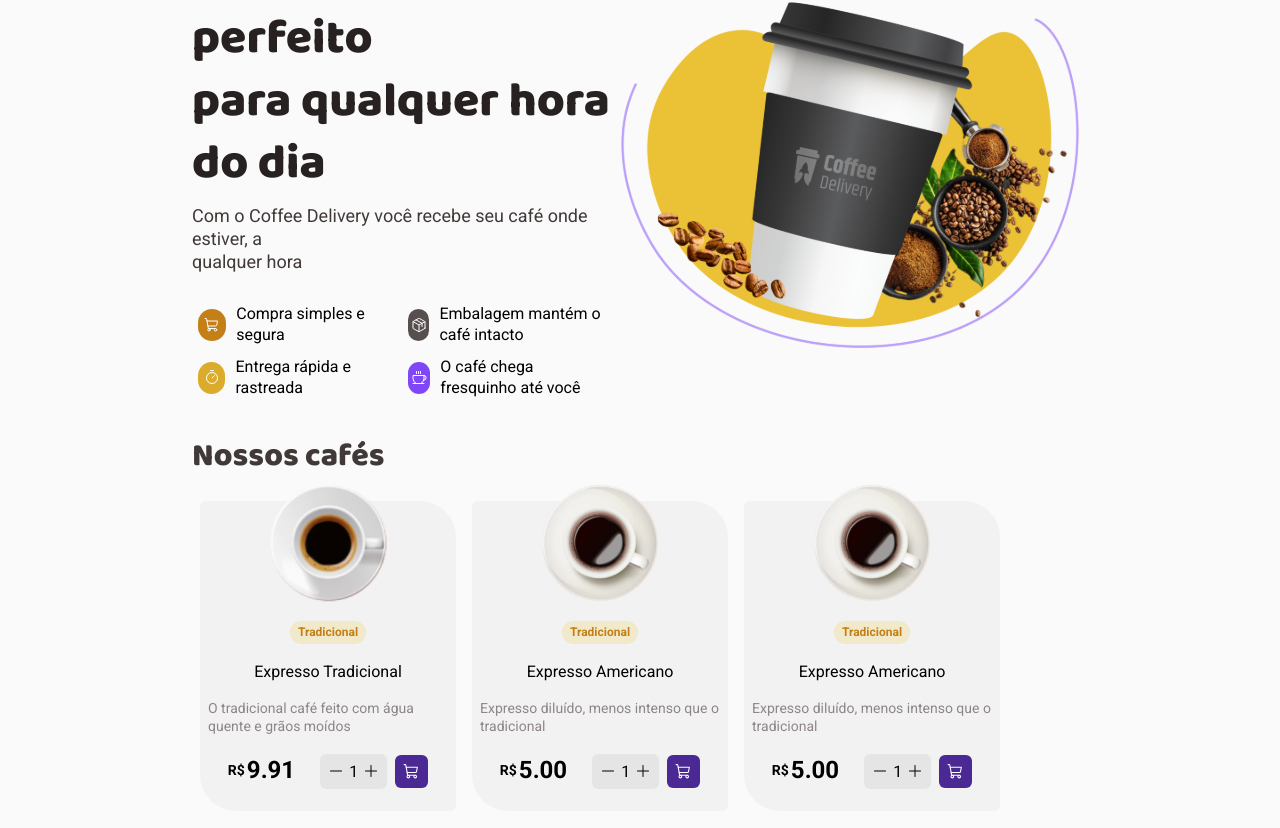
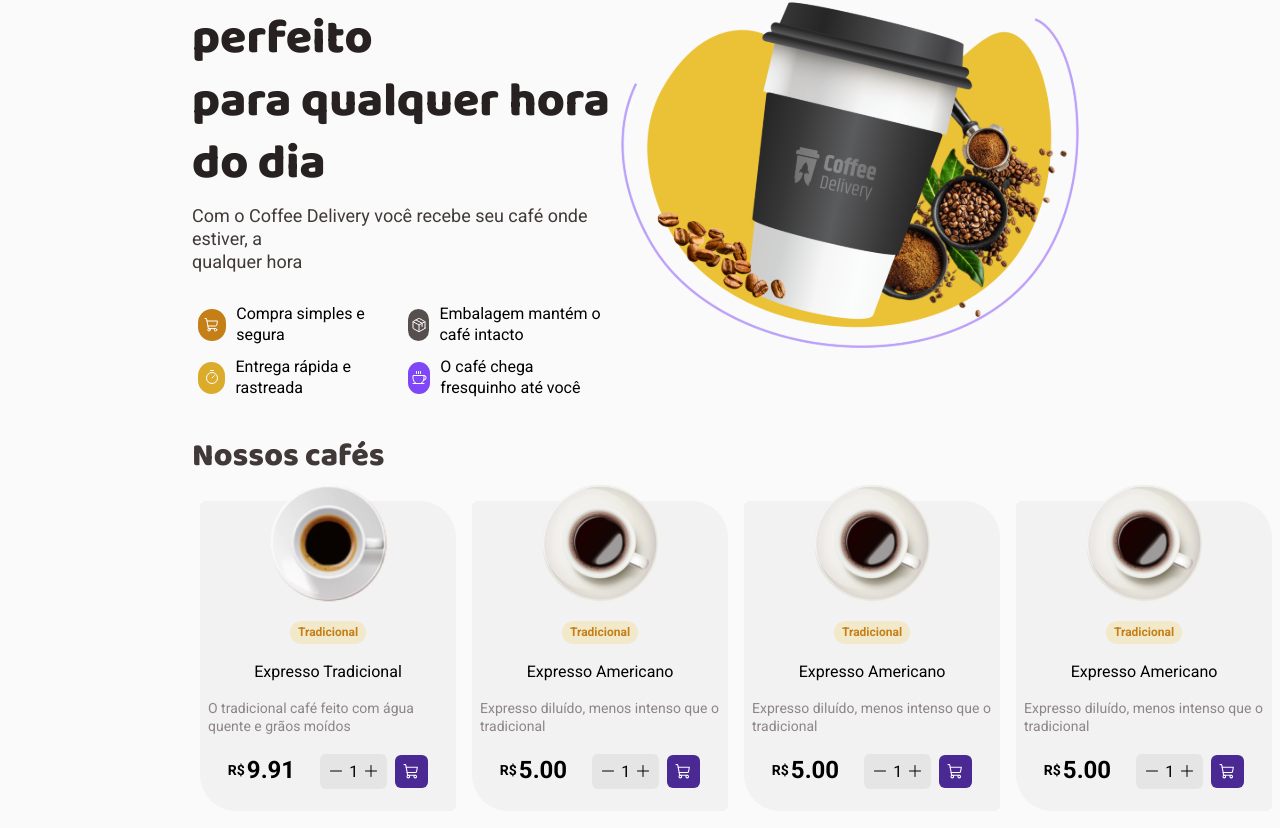
Before and after one commit to KauanS2/ignite-coffee-delivery-ts, a React (Vite) app: page / in a window 1280 px wide. Shown: the part 206-1034 px from the top of the page. Built offline with nearby package versions, Linux system fonts and the light colour scheme.

Commit message:
feat-item-quantity

```diff
--- a/src/pages/Home/components/CardProducts/index.tsx
+++ b/src/pages/Home/components/CardProducts/index.tsx
@@ -8,7 +8,7 @@ import {
   Description,
   Value,
 } from './styles'
-import { useState } from 'react'
+import { createContext, useState } from 'react'
 
 interface CardProductsProps {
   image: string
@@ -17,6 +17,13 @@ interface CardProductsProps {
   description: string
   type: string
 }
+
+interface CardContextType {
+  item: CardProductsProps[]
+}
+
+export const ItemContext = createContext({} as CardContextType)
+
 export function CardProducts({
   description,
   image,
@@ -29,6 +36,7 @@ export function CardProducts({
   function handleQuantityItemsAdd() {
     setQuantity((state) => state + 1)
   }
+
   function handleQuantityItemsMinus() {
     if (quantity === 0) {
       setQuantity(0)
@@ -36,6 +44,9 @@ export function CardProducts({
       setQuantity((state) => state - 1)
     }
   }
+
+  function handleAddToCart() {}
+
   return (
     <CardContainer>
       <img src={image} alt="" />
@@ -50,7 +61,7 @@ export function CardProducts({
             {quantity}
             <Plus onClick={handleQuantityItemsAdd} />
           </AddItems>
-          <button>
+          <button onClick={handleAddToCart}>
             <ShoppingCart size={17} />
           </button>
         </CardQuantityBox>
--- a/src/pages/Home/index.tsx
+++ b/src/pages/Home/index.tsx
@@ -13,6 +13,7 @@ import coffeone from '../../assets/coffeone.svg'
 import coffetwo from '../../assets/coffeT.svg'
 import { Coffee, Package, ShoppingCart, Timer } from 'phosphor-react'
 import { CardProducts } from './components/CardProducts'
+
 export function Home() {
   return (
     <HomeContainer>
@@ -78,6 +79,13 @@ export function Home() {
           description="Expresso diluído, menos intenso que o tradicional"
           price={5.0}
         />
+        <CardProducts
+          name="Expresso Americano"
+          type="Tradicional"
+          image={coffetwo}
+          description="Expresso diluído, menos intenso que o tradicional"
+          price={5.0}
+        />
       </CoffeList>
     </HomeContainer>
   )
```
